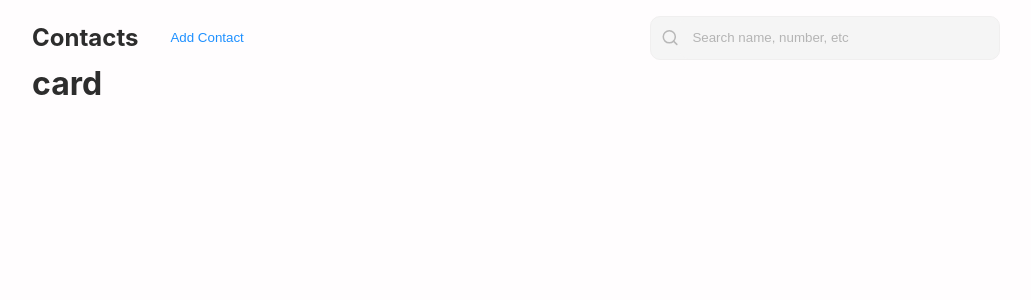
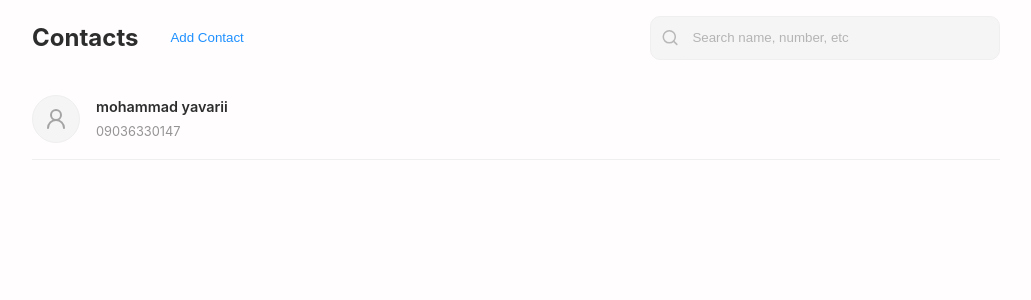
Before and after one commit to mmd-yavarii/fullstack-contact-app, a React (Vite) app: page / in a window 1280 px wide. Shown: the top 300 px of the page, without its empty margins (124-1155 px from the left). Built offline with nearby package versions, Linux system fonts and the light colour scheme.

Commit message:
create and show contact cards

```diff
--- a/src/App.jsx
+++ b/src/App.jsx
@@ -5,13 +5,24 @@ import ContactList from './components/Contacts/ContactList.jsx';
 import EmptyPage from './components/EmptyPage/EmptyPage.jsx';
 
 function App() {
-    const [contacts, setContacts] = useState([1]);
+    const [contacts, setContacts] = useState([
+        {
+            id: 1,
+            name: 'mohammad yavarii',
+            phone: '09036330147',
+            email: 'mmdyavarii@gmail.com',
+        },
+    ]);
 
     return (
         <>
             <Header />
 
-            {contacts.length ? <ContactList /> : <EmptyPage />}
+            {contacts.length ? (
+                <ContactList contacts={contacts} />
+            ) : (
+                <EmptyPage />
+            )}
         </>
     );
 }
--- a/src/components/Contacts/ContactCard.jsx
+++ b/src/components/Contacts/ContactCard.jsx
@@ -1,7 +1,17 @@
-const ContactCard = (props) => {
+import { LuUserRound } from 'react-icons/lu';
+
+import styles from './ContactCard.module.css';
+
+const ContactCard = ({ info: { name, phone, email } }) => {
     return (
-        <div>
-            <h1>card</h1>
+        <div className={styles.container}>
+            <div className={styles.image}>
+                <LuUserRound fontSize="1.5rem" opacity={0.4} />
+            </div>
+            <div className={styles.info}>
+                <p className={styles.name}>{name}</p>
+                <p className={styles.phone}>{phone}</p>
+            </div>
         </div>
     );
 };
--- /dev/null
+++ b/src/components/Contacts/ContactCard.module.css
@@ -0,0 +1,43 @@
+.container {
+    width: 100%;
+    display: flex;
+    align-items: center;
+    justify-content: flex-start;
+    padding: 1em 0;
+    gap: 1em;
+    border-bottom: 1px solid var(--border-color);
+    margin-bottom: 5px;
+    animation: start-cards 0.4s ease-in;
+    animation-delay: 2.5;
+}
+
+@keyframes start-cards {
+    0% {
+        opacity: 0;
+    }
+    100% {
+        opacity: 1;
+    }
+}
+
+.image {
+    background-color: var(--input-color);
+    border: 1px solid var(--border-color);
+    width: 3em;
+    height: 3em;
+    border-radius: 50%;
+    display: flex;
+    align-items: center;
+    justify-content: center;
+}
+
+.phone {
+    opacity: 0.5;
+    font-size: 0.8rem;
+}
+
+.name {
+    font-weight: 600;
+    font-size: 0.9rem;
+    margin-bottom: 4px;
+}
--- a/src/components/Contacts/ContactList.jsx
+++ b/src/components/Contacts/ContactList.jsx
@@ -1,9 +1,11 @@
 import ContactCard from './ContactCard';
 
-const ContactList = (props) => {
+const ContactList = ({ contacts }) => {
     return (
         <div>
-            <ContactCard />
+            {contacts.map((item) => (
+                <ContactCard key={item.id} info={item} />
+            ))}
         </div>
     );
 };
--- a/src/components/Header/Header.module.css
+++ b/src/components/Header/Header.module.css
@@ -6,6 +6,7 @@
     position: sticky;
     top: 0;
     gap: 1em;
+    margin-bottom: 1.2em;
 }
 
 .addButtonAndMessage {
@@ -25,7 +26,7 @@
     background-color: var(--input-color);
     border-radius: 10px;
     padding-left: 10px;
-    border: 1px solid #f0efef;
+    border: 1px solid var(--border-color);
     display: flex;
     align-items: center;
     width: 100%;
--- a/src/global.css
+++ b/src/global.css
@@ -6,6 +6,7 @@
     --text-color: #2d2d2d;
     --background-color: #fffdfe;
     --them-color: dodgerblue;
+    --border-color: #f0efef;
     --input-color: #f5f5f5;
 }
 
@@ -15,6 +16,16 @@ body {
     min-height: 100vh;
     padding: 1em;
     background-color: var(--background-color);
+    animation: start 0.4s ease-in;
+}
+
+@keyframes start {
+    0% {
+        opacity: 0;
+    }
+    100% {
+        opacity: 1;
+    }
 }
 
 * {
```
